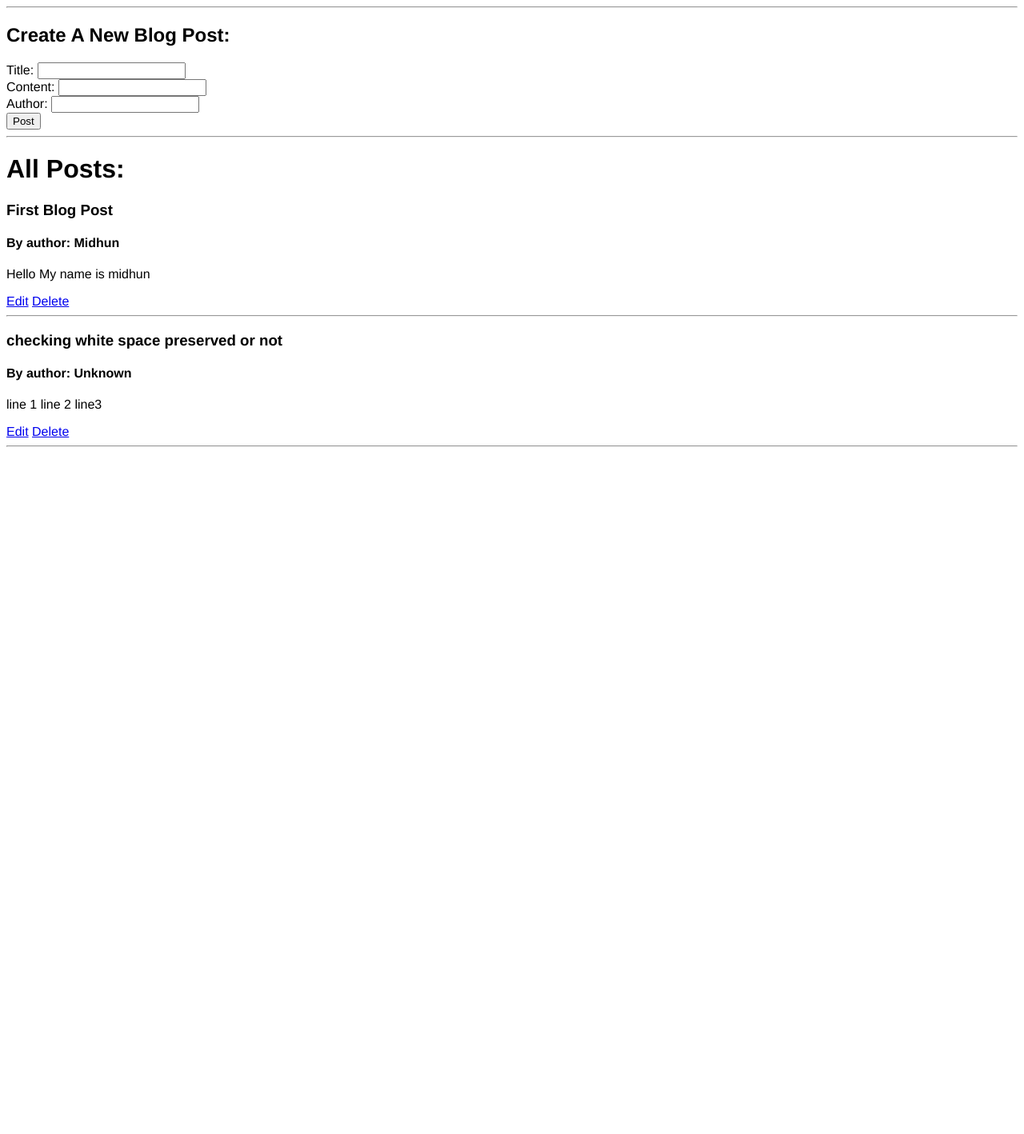
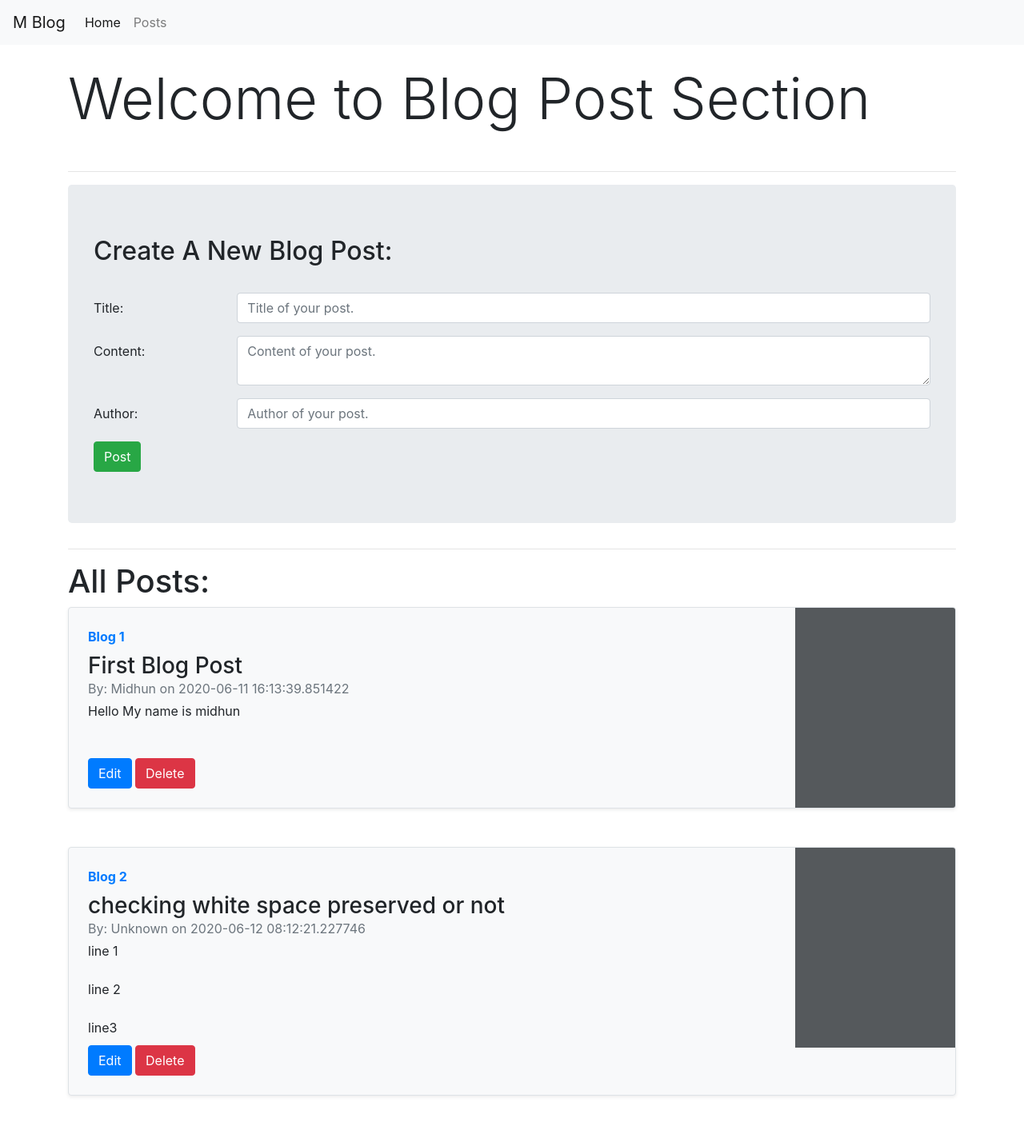
Before and after one commit to midhun1998/Py-Flask-App-Blog, a Flask app: page /posts in a window 1280 px wide. Shown: the whole page at 80% size. Before the commit the page ends 559 px from the top, so only its background shows below. Run offline with Flask 2, Linux system fonts and the light colour scheme; data comes from the database, SQL or seed files in the repository; both versions use the stored data as it was after the commit; some libraries are stand-ins or nearby versions.

Commit message:
Final Commit CP Blog
- Integration of Bootstrap framework

```diff
--- a/demoPythonApp/templates/base.html
+++ b/demoPythonApp/templates/base.html
@@ -1,12 +1,52 @@
 <!DOCTYPE html>
 <html lang="en">
+
 <head>
     <meta charset="UTF-8">
     <meta name="viewport" content="width=device-width, initial-scale=1.0">
     <link rel="stylesheet" type="text/css" href="{{url_for('static', filename='css/main.css') }}">
+    <link rel="stylesheet" href="https://stackpath.bootstrapcdn.com/bootstrap/4.5.0/css/bootstrap.min.css"
+        integrity="sha384-9aIt2nRpC12Uk9gS9baDl411NQApFmC26EwAOH8WgZl5MYYxFfc+NcPb1dKGj7Sk" crossorigin="anonymous">
+
     {% block title %} {% endblock %}
 </head>
+
 <body>
-    {% block body %} {% endblock %}
+    <nav class="navbar navbar-expand-lg navbar-light bg-light">
+        <a class="navbar-brand" href="#">M Blog</a>
+        <button class="navbar-toggler" type="button" data-toggle="collapse" data-target="#navbarSupportedContent"
+            aria-controls="navbarSupportedContent" aria-expanded="false" aria-label="Toggle navigation">
+            <span class="navbar-toggler-icon"></span>
+        </button>
+
+        <div class="collapse navbar-collapse" id="navbarSupportedContent">
+            <ul class="navbar-nav mr-auto">
+                <li class="nav-item active">
+                    <a class="nav-link" href="/">Home <span class="sr-only">(current)</span></a>
+                </li>
+                <li class="nav-item">
+                    <a class="nav-link" href="/posts">Posts</a>
+                </li>
+            </ul>
+            <!-- <form class="form-inline my-2 my-lg-0">
+            <input class="form-control mr-sm-2" type="search" placeholder="Search" aria-label="Search">
+            <button class="btn btn-outline-success my-2 my-sm-0" type="submit">Search</button>
+          </form> -->
+        </div>
+    </nav>
+    <div class="container">
+        {% block body %} {% endblock %}
+    </div>
+    <!-- JS, Popper.js, and jQuery -->
+    <script src="https://code.jquery.com/jquery-3.5.1.slim.min.js"
+        integrity="sha384-DfXdz2htPH0lsSSs5nCTpuj/zy4C+OGpamoFVy38MVBnE+IbbVYUew+OrCXaRkfj"
+        crossorigin="anonymous"></script>
+    <script src="https://cdn.jsdelivr.net/npm/popper.js@1.16.0/dist/umd/popper.min.js"
+        integrity="sha384-Q6E9RHvbIyZFJoft+2mJbHaEWldlvI9IOYy5n3zV9zzTtmI3UksdQRVvoxMfooAo"
+        crossorigin="anonymous"></script>
+    <script src="https://stackpath.bootstrapcdn.com/bootstrap/4.5.0/js/bootstrap.min.js"
+        integrity="sha384-OgVRvuATP1z7JjHLkuOU7Xw704+h835Lr+6QL9UvYjZE3Ipu6Tp75j7Bh/kR0JKI"
+        crossorigin="anonymous"></script>
 </body>
+
 </html>
--- a/demoPythonApp/templates/posts.html
+++ b/demoPythonApp/templates/posts.html
@@ -5,36 +5,75 @@
 {% endblock %}
 
 {% block body %}
+<br>
+
+<h1 class="display-3">Welcome to Blog Post Section</h1>
+<br>
 <hr>
 
+
+<div class="jumbotron">
   <h2>Create A New Blog Post: </h2>
+
+  <br>
+
   <form action="/posts" method="POST">
-    Title: <input type="text" name='title' id='title'>
-    <br>
-    Content: <input type="text" name="content" id="content">
-    <br>
-    Author: <input type="text" name="author" id="author">
-    <br>
-    <input type="submit" value="Post">
+    <div class="form-group row">
+      <label for="title" class="col-sm-2 col-form-label">Title:</label>
+      <div class="col-sm-10">
+        <input type="text" name="title" class="form-control" name="title" id="title" placeholder="Title of your post.">
+      </div>
+    </div>
+    <div class="form-group row">
+      <label for="content" class="col-sm-2 col-form-label">Content:</label>
+      <div class="col-sm-10">
+        <textarea class="form-control" name="content" id="content" placeholder="Content of your post."></textarea>
+      </div>
+    </div>
+    <div class="form-group row">
+      <label for="author" class="col-sm-2 col-form-label">Author:</label>
+      <div class="col-sm-10">
+        <input type="text" class="form-control" name="author" id="author" placeholder="Author of your post.">
+      </div>
+    </div>
+    <button type="submit" class="btn btn-success">Post</button>
   </form>
+</div>
 
 <hr>
 <h1>All Posts:</h1>
 {% for post in posts %}
-        <h3>{{ post.title }}</h3>
 
+<div>
+  <div>
+    <div class="bg-light row no-gutters border rounded overflow-hidden flex-md-row mb-4 shadow-sm h-md-250 position-relative">
+      <div class="col p-4 d-flex flex-column position-static">
+        <strong class="d-inline-block mb-2 text-primary">Blog {{ post.id }}</strong>
+        <h3 class="mb-0">{{ post.title }}</h3>
         {% if post.author %}
-            <h4>By author: {{  post.author }} </h4>
+        <div class="mb-1 text-muted">By: {{  post.author }} on {{  post.date_posted }}</div>
         {% else %}
-            <h4>By author: Unknown</h4>
+        <div class="mb-1 text-muted">By: Unknown on {{  post.date_posted }}</div>
         {% endif %}
+        <p class="card-text mb-auto" style="white-space: pre-wrap; padding-bottom: 10px;" >{{ post.content }}</p>
+        <span><a class="btn btn-primary" role="button" href="/posts/edit/{{ post.id }}">Edit</a>
+          <a class="btn btn-danger" role="button" href="/posts/delete/{{ post.id }}">Delete</a></span>
+      </div>
+      <div class="col-auto d-none d-lg-block">
+        <svg class="bd-placeholder-img" width="200" height="250"
+          xmlns="https://assets.website-files.com/5e51c674258ffe10d286d30a/5e53533367293a3e5c5a8b35_peep-21.svg"
+          preserveAspectRatio="xMidYMid slice" focusable="false" role="img" aria-label="Placeholder: Thumbnail">
+          <title>Placeholder</title>
+          <rect width="100%" height="100%" fill="#55595c" /><text x="50%" y="50%" fill="#eceeef" dy=".3em"></text>
+        </svg>
+      </div>
+    </div>
+  </div>
 
-        <p>{{ post.content }}</p>
 
-        <a href="/posts/edit/{{ post.id }}">Edit</a>
-        <a href="/posts/delete/{{ post.id }}">Delete</a>
 
-        <hr>
+
+  <br>
   {% endfor %}
 
   {% endblock %}
```
Also changed, not shown: demoPythonApp/templates/editPost.html (+22 -9 lines), demoPythonApp/templates/index.html (+15 -1 lines), demoPythonApp/posts.db. Lines whose indentation alone changed are shown as unchanged.
